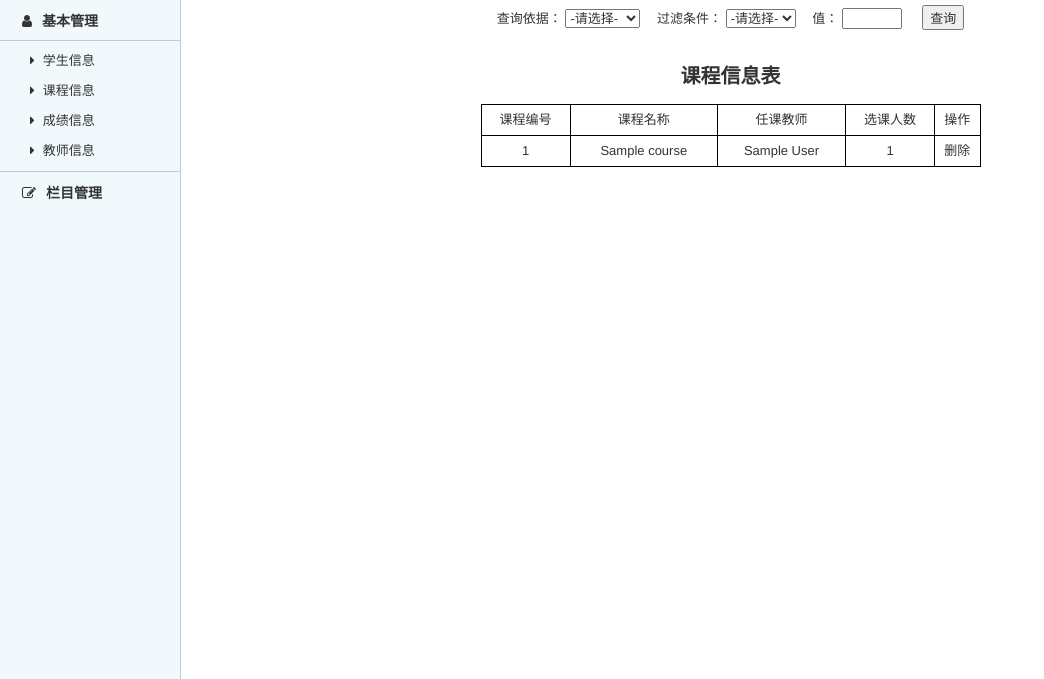
After one commit to distantee/system, a Django app: page /student/operCourse/ in a window 1280 px wide. The commit adds this page. Shown: the part 121-800 px from the top of the page, without its empty margins (0-1044 px from the left). Run offline with Django 3.2, Linux system fonts and the light colour scheme; tables that the repository leaves empty hold one stand-in row (values such as "Sample post"); some libraries are stand-ins or nearby versions.

Commit message:
添加课程相关功能

```diff
--- a/student/models.py
+++ b/student/models.py
@@ -52,7 +52,7 @@ class TClazz(models.Model):
 
 
 class TCourse(models.Model):
-    courseid = models.IntegerField(primary_key=True)
+    courseid = models.AutoField(primary_key=True)
     coursename = models.CharField(max_length=20, blank=True, null=True)
 
     class Meta:
@@ -83,7 +83,7 @@ class TStuentCourse(models.Model):
 
 
 class TTeacher(models.Model):
-    teacherid = models.IntegerField(primary_key=True)
+    teacherid = models.AutoField(primary_key=True)
     teachername = models.CharField(max_length=20, blank=True, null=True)
     sex = models.CharField(max_length=10, blank=True, null=True)
     age = models.IntegerField(blank=True, null=True)
@@ -94,7 +94,7 @@ class TTeacher(models.Model):
 
 
 class TTeacherCourse(models.Model):
-    rkid = models.IntegerField(primary_key=True)
+    rkid = models.AutoField(primary_key=True)
     teacherid = models.ForeignKey(TTeacher, models.DO_NOTHING, db_column='teacherid', blank=True, null=True)
     courseid = models.ForeignKey(TCourse, models.DO_NOTHING, db_column='courseid', blank=True, null=True)
 
--- /dev/null
+++ b/student/templates/operCourse.html
@@ -0,0 +1,83 @@
+{% extends 'base.html' %}
+{% block title %}
+    <li><a href="{% url 'course' %}" id="a_leader_txt" >课程信息</a></li>
+    <li><a href="{% url 'operCourse' %}" id="a_leader_txt" >查询信息</a></li>
+{% endblock %}
+
+{% block right %}
+    <!doctype html>
+    <html lang="en">
+    <head>
+        <meta charset="UTF-8">
+        <meta name="viewport"
+              content="width=device-width, user-scalable=no, initial-scale=1.0, maximum-scale=1.0, minimum-scale=1.0">
+        <meta http-equiv="X-UA-Compatible" content="ie=edge">
+        <title>Document</title>
+        <style type="text/css">
+            table{
+                border: 1px solid black;
+            }
+            td{
+                border: 1px solid black;
+                height: 30px;
+                line-height: 30px;
+            }
+            input[type=text]{
+                width: 60px;
+            }
+        </style>
+    </head>
+    <body>
+        <form action="{% url 'operCourse' %}" method="post" style="text-align: center">
+            {% csrf_token %}
+            <span>查询依据：
+                <select name="key" id="">
+                    <option value="-1">-请选择-</option>
+                    <option value="cid">编号</option>
+                    <option value="cname">课程名称</option>
+                    <option value="rktname">任课教师</option>
+{#                    <option value="xkrs">选课人数</option>#}
+                </select>&emsp;
+            </span>
+            <span>过滤条件：
+                <select name="constraint" id="">
+                    <option value="-1">-请选择-</option>
+                    <option value="gt">大于</option>
+                    <option value="lt">小于</option>
+                    <option value="eq">等于</option>
+                </select>&emsp;
+            </span>
+            <span>值：
+                <input type="text" name="val" id="">
+            </span>&emsp;
+            <span><input type="submit" value="查询"></span>
+            <br><br>
+            <table cellspacing="0px" cellpadding="9px" width="500px" align="center" >
+                <caption style="font-weight: bold;margin: 15px 0px;font-size: 20px">课程信息表</caption>
+                <tr align="center">
+                    <td>课程编号</td>
+                    <td>课程名称</td>
+                    <td >任课教师</td>
+                    <td>选课人数</td>
+                    <td>操作</td>
+                </tr>
+                {% for message in messages %}
+
+                    <tr align="center">
+                        <td>{{ message.0.courseid }}</td>
+                        <td>{{ message.0.coursename }}</td>
+                        <td >
+                            {% for teacher in message.1 %}
+                                {{ teacher.teachername }}
+                            {% endfor %}
+                        </td>
+
+                        <td>{{ message.2 }}</td>
+                        <td><a href="/student/delCourse/{{ message.0.courseid }}">删除</a></td>
+                    </tr>
+                {% endfor %}
+            </table>
+        </form>
+    </body>
+    </html>
+{% endblock %}
--- a/student/templates/title.html
+++ /dev/null
@@ -1,4 +0,0 @@
-{% block title %}
-{#    <li><a href="{:U('Index/info')}" target="right" class="icon-home"> 首页</a></li>#}
-{#        <li><a href="##" id="a_leader_txt">网站信息</a></li>#}
-{% endblock %}
--- a/student/urls.py
+++ b/student/urls.py
@@ -4,4 +4,9 @@ from student import views
 
 urlpatterns = [
     url(r'^index/',views.index_view,name='index'),
+    url(r'^course/',views.course_view,name='course'),
+    url(r'^addCourse/',views.addCourse_view,name='addCourse'),
+    url(r'^showCourse/',views.showCourse_view,name='showCourse'),
+    url(r'^operCourse/',views.operCourse_view,name='operCourse'),
+    url(r'^delCourse/(\d+)',views.delCourse_view,name='delCourse')
 ]
--- a/student/views.py
+++ b/student/views.py
@@ -1,9 +1,158 @@
 # -*- coding: utf-8 -*-
 from __future__ import unicode_literals
 
+from django.core.paginator import Paginator, PageNotAnInteger, EmptyPage
+from django.db.models import Count
 from django.http import HttpResponse
-from django.shortcuts import render
+from django.shortcuts import render, redirect
+from .models import *
+
+def showAll(courses):
+    # courses = TCourse.objects.all()
+    messages = []
+    set1 = TStuentCourse.objects.values('course_id').annotate(c=Count('*'))
+    for course in courses:
+        allteachers = TTeacherCourse.objects.filter(courseid=course.courseid)
+        teachers = []
+        for teacher in allteachers:
+            teacher = TTeacher.objects.get(teacherid=teacher.teacherid_id)
+            teachers.append(teacher)
+        xkcourses = []
+        for xkgx in set1:
+            xkcourses.append(xkgx['course_id'])
+            c = xkgx['c']
+            if xkgx['course_id'] == course.courseid:
+                mes = [course, teachers, c]
+                messages.append(mes)
+        if course.courseid not in xkcourses:
+            mes = [course, teachers, 0]
+            messages.append(mes)
+    return messages
 
 # Create your views here.
 def index_view(request):
     return render(request,'index.html')
+
+
+def course_view(request):
+    return render(request,'course.html')
+
+
+def addCourse_view(request):
+    if request.method=='GET':
+        teachers = TTeacher.objects.all()
+        return render(request,'addCourse.html',{'teachers':teachers})
+    else:
+        name=request.POST.get('coursename','')
+        reTnames=request.POST.getlist('rkTname','')
+        try:
+            course=TCourse.objects.get(coursename=name)
+        except TCourse.DoesNotExist:
+            course=TCourse.objects.create(coursename=name)
+
+        tnames=[]
+        if reTnames[0]:
+            for reTname in reTnames:
+                try:
+                    tname=TTeacher.objects.get(teachername=reTname)
+                except TTeacher.DoesNotExist:
+                    tname=TTeacher.objects.create(teachername=reTname)
+                tnames.append(tname)
+
+            for tname in tnames:
+                # print tname,course
+                try:
+                    TTeacherCourse.objects.get(teacherid=tname.teacherid,courseid=course.courseid)
+                except TTeacherCourse.DoesNotExist:
+                    TTeacherCourse.objects.create(teacherid=tname,courseid=course)
+        else:
+            for reTname in reTnames[1:]:
+                try:
+                    tname = TTeacher.objects.get(teachername=reTname)
+                except TTeacher.DoesNotExist:
+                    tname = TTeacher.objects.create(teachername=reTname)
+                tnames.append(tname)
+
+            for tname in tnames:
+                # print tname,course
+                try:
+                    TTeacherCourse.objects.get(teacherid=tname.teacherid, courseid=course.courseid)
+                except TTeacherCourse.DoesNotExist:
+                    TTeacherCourse.objects.create(teacherid=tname, courseid=course)
+        return redirect('/student/showCourse/')
+
+
+def showCourse_view(request):
+    courses = TCourse.objects.all()
+    messages=showAll(courses)
+
+    num = request.GET.get('num', 1)
+    num = int(num)
+    paginator = Paginator(messages,3)
+    try:
+        t_pre_page = paginator.page(num)  # 获取当前页码的记录
+    except PageNotAnInteger:  # 如果用户输入的页码不是整数时,显示第1页的内容
+        t_pre_page = paginator.page(1)
+    except EmptyPage:  # 如果用户输入的页数不在系统的页码列表中时,显示最后一页的内容
+        t_pre_page = paginator.page(paginator.num_pages)
+
+    return render(request,'showCourse.html',{'paginator':paginator,'t_pre_page':t_pre_page})
+
+
+def operCourse_view(request):
+    if request.method=='GET':
+        courses = TCourse.objects.all()
+        messages = showAll(courses)
+        return render(request, 'operCourse.html',{'messages':messages})
+    else:
+        key=request.POST.get('key','')
+        constraint=request.POST.get('constraint','')
+        val=request.POST.get('val','')
+        # print key,constraint,val
+        if key=='cid':
+            if constraint=='gt':
+                courses=TCourse.objects.filter(courseid__gt=val)
+                messages=showAll(courses)
+            elif constraint=='lt':
+                courses = TCourse.objects.filter(courseid__lt=val)
+                messages = showAll(courses)
+            else:
+                courses = TCourse.objects.filter(courseid=val)
+                messages = showAll(courses)
+        elif key=='cname':
+            course=TCourse.objects.get(coursename=val)
+            messages = []
+            set1 = TStuentCourse.objects.values('course_id').annotate(c=Count('*'))
+            allteachers = TTeacherCourse.objects.filter(courseid=course.courseid)
+            teachers = []
+            for teacher in allteachers:
+                teacher = TTeacher.objects.get(teacherid=teacher.teacherid_id)
+                teachers.append(teacher)
+            xkcourses = []
+            for xkgx in set1:
+                xkcourses.append(xkgx['course_id'])
+                c = xkgx['c']
+                if xkgx['course_id'] == course.courseid:
+                    mes = [course, teachers, c]
+                    messages.append(mes)
+            if course.courseid not in xkcourses:
+                mes = [course, teachers, 0]
+                messages.append(mes)
+        else:
+            all=TTeacherCourse.objects.filter(teacherid__teachername__contains=val)
+            # print all
+            courses=[]
+            for single in all:
+                course=TCourse.objects.get(courseid=single.courseid_id)
+                courses.append(course)
+            messages = showAll(courses)
+        return render(request, 'operCourse.html', {'messages': messages})
+
+
+def delCourse_view(request,courseid):
+    # print courseid
+    TTeacherCourse.objects.filter(courseid=courseid).delete()
+    TStuentCourse.objects.filter(course=courseid).delete()
+    TCourse.objects.get(courseid=courseid).delete()
+
+    return redirect('/student/showCourse/')
--- a/templates/left.html
+++ b/templates/left.html
@@ -3,11 +3,11 @@
   <h2><span class="icon-user"></span>基本管理</h2>
   <ul style="display:block">
     <li><a href="info.html" target="right"><span class="icon-caret-right"></span>学生信息</a></li>
-    <li><a href="pass.html" target="right"><span class="icon-caret-right"></span>课程信息</a></li>
+    <li><a href="/student/course/" target="_self"><span class="icon-caret-right"></span>课程信息</a></li>
     <li><a href="page.html" target="right"><span class="icon-caret-right"></span>成绩信息</a></li>
     <li><a href="adv.html" target="right"><span class="icon-caret-right"></span>教师信息</a></li>
+  </ul>
 
-  </ul>
   <h2><span class="icon-pencil-square-o"></span>栏目管理</h2>
   <ul>
     <li><a href="list.html" target="right"><span class="icon-caret-right"></span>内容管理</a></li>
```
Also changed, not shown: student/templates/addCourse.html (added, +65 -0 lines), student/templates/course.html (added, +36 -0 lines), student/templates/showCourse.html (added, +73 -0 lines), student/migrations/0001_initial.py (deleted).
